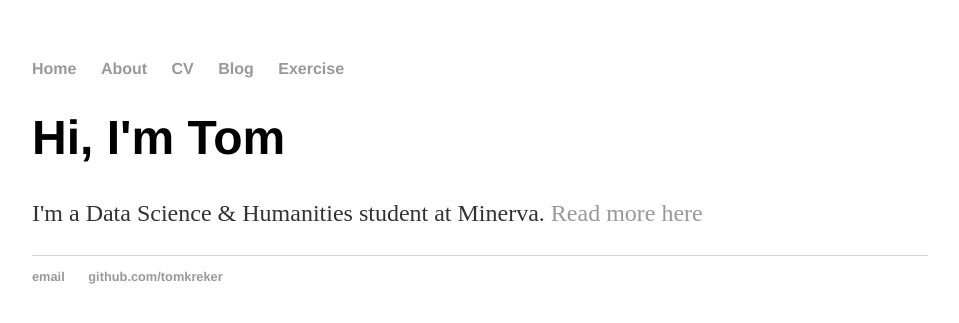
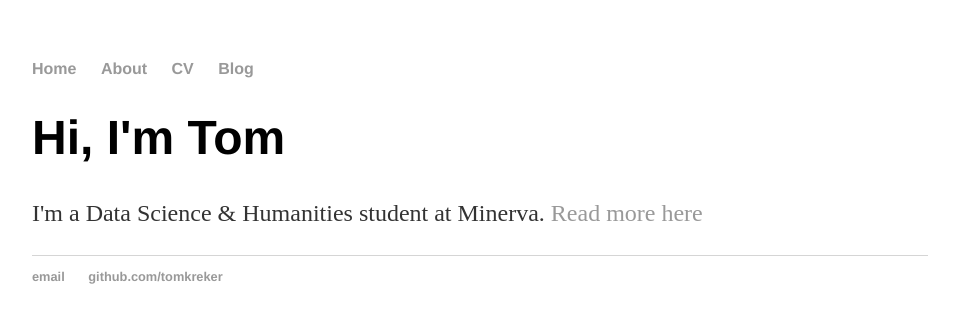
Before and after one commit to tomkreker/tomkreker.github.io, a Jekyll site: the page built from index.html, in a window 1280 px wide. Shown: the top 323 px of the page, without its empty margins (160-1119 px from the left). Built offline with Jekyll 4.4.1, drawn with Linux system fonts in a browser that asks for light colours.

Commit message:
Update default.html

```diff
--- a/_layouts/default.html
+++ b/_layouts/default.html
@@ -12,7 +12,6 @@
 		        	<li><a href="/about">About</a></li>
 	        		<li><a href="/cv">CV</a></li>
 	        		<li><a href="/blog">Blog</a></li>
-				<li><a href="/exercise">Exercise</a></li>
 	    		</ul>
 			</nav>
 			<div class="container">
```
